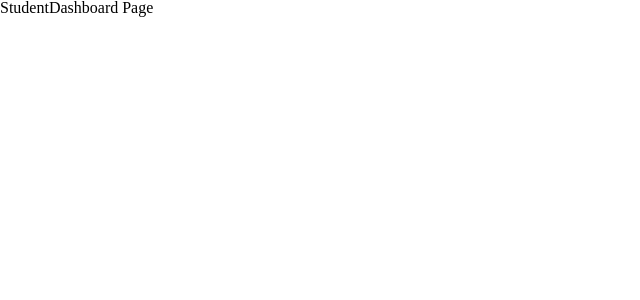
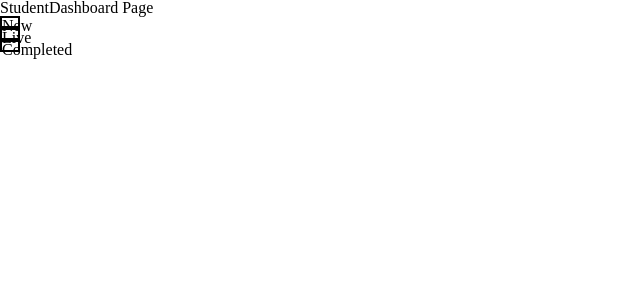
Before and after one commit to FAC-Sixteen/groundworks, a React app: page /StudentDashboard in a window 1280 px wide. Shown: the top 300 px of the page, without its empty margins (0-640 px from the left). Built offline with nearby package versions, Linux system fonts and the light colour scheme; the HTML template or start-up script is replaced by a standard one.

Commit message:
added student jobs toggle button

```diff
--- a/src/components/ClientDashboard/ClientJobsToggle/ClientJobsToggle.js
+++ b/src/components/ClientDashboard/ClientJobsToggle/ClientJobsToggle.js
@@ -3,10 +3,10 @@ import "./ClientJobsToggle.css";
 
 const ClientJobsToggle = () => {
   return (
-    <div class="ClientJobsToggle--container">
-    <div class="ClientJobsToggle--div">New</div>
-    <div class="ClientJobsToggle--div">Live</div>
-    <div class="ClientJobsToggle--div">Completed</div>
+    <div className="ClientJobsToggle--container">
+      <div className="ClientJobsToggle--div">New</div>
+      <div className="ClientJobsToggle--div">Live</div>
+      <div className="ClientJobsToggle--div">Completed</div>
     </div>
   );
 };
--- a/src/components/StudentDashboard/StudentJobsToggle/StudentJobsToggle.css
+++ b/src/components/StudentDashboard/StudentJobsToggle/StudentJobsToggle.css
@@ -0,0 +1,8 @@
+.StudentJobsToggle--container {
+}
+
+.StudentJobsToggle--div {
+  width: 1rem;
+  height: 0.5rem;
+  border: 2px solid black;
+}
--- a/src/components/StudentDashboard/StudentJobsToggle/StudentJobsToggle.js
+++ b/src/components/StudentDashboard/StudentJobsToggle/StudentJobsToggle.js
@@ -0,0 +1,14 @@
+import React from "react";
+import "./StudentJobsToggle.css";
+
+const StudentJobsToggle = () => {
+  return (
+    <div className="StudentJobsToggle--container">
+      <div className="StudentJobsToggle--div">New</div>
+      <div className="StudentJobsToggle--div">Live</div>
+      <div className="StudentJobsToggle--div">Completed</div>
+    </div>
+  );
+};
+
+export default StudentJobsToggle;
--- a/src/routes/ClientDashboard.js
+++ b/src/routes/ClientDashboard.js
@@ -1,9 +1,11 @@
 import React, { Component } from "react";
+import ClientJobsToggle from "../components/ClientDashboard/ClientJobsToggle/ClientJobsToggle";
 
 const ClientDashboard = () => {
   return (
     <div>
       <h1>ClientDashboard Page</h1>
+      <ClientJobsToggle />
     </div>
   );
 };
--- a/src/routes/Home.js
+++ b/src/routes/Home.js
@@ -1,6 +1,5 @@
 import React, { Component } from "react";
 
-import LoginPortal from "../components/LoginRegister/LoginPortal/LoginPortal.js";
 import NavBar from "../components/Navbar/NavBar";
 import Header from "../components/Homepage/Header/Header";
 import Info from "../components/Homepage/Info/Info";
--- a/src/routes/Login.js
+++ b/src/routes/Login.js
@@ -1,9 +1,11 @@
 import React, { Component } from "react";
+import LoginPortal from "../components/LoginRegister/LoginPortal/LoginPortal.js";
 
 const Login = () => {
   return (
     <div>
       <h1>Login Page</h1>
+      <LoginPortal />
     </div>
   );
 };
--- a/src/routes/StudentDashboard.js
+++ b/src/routes/StudentDashboard.js
@@ -1,9 +1,11 @@
 import React, { Component } from "react";
+import StudentJobsToggle from "../components/StudentDashboard/StudentJobsToggle/StudentJobsToggle";
 
 const StudentDashboard = () => {
   return (
     <div>
       <h1>StudentDashboard Page</h1>
+      <StudentJobsToggle />
     </div>
   );
 };
```
